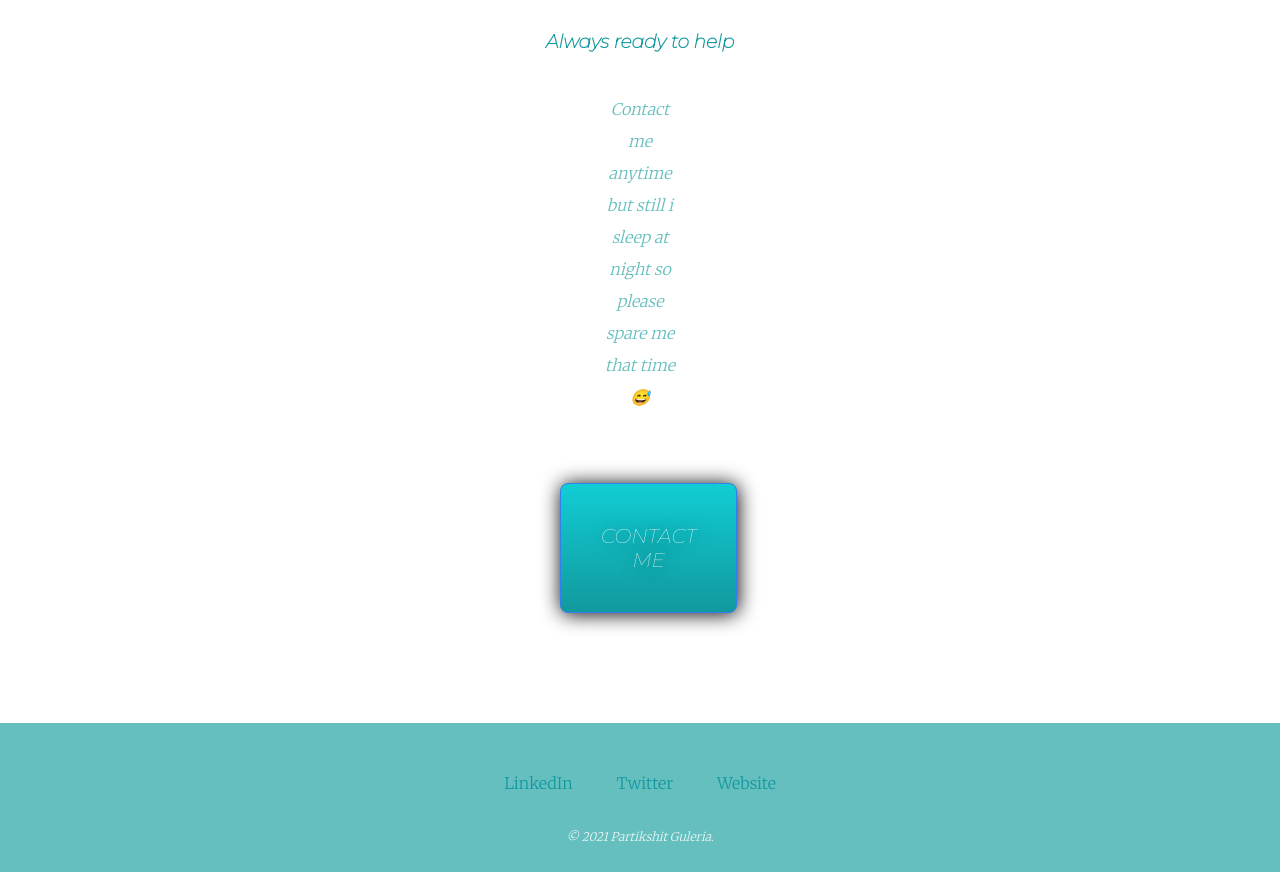
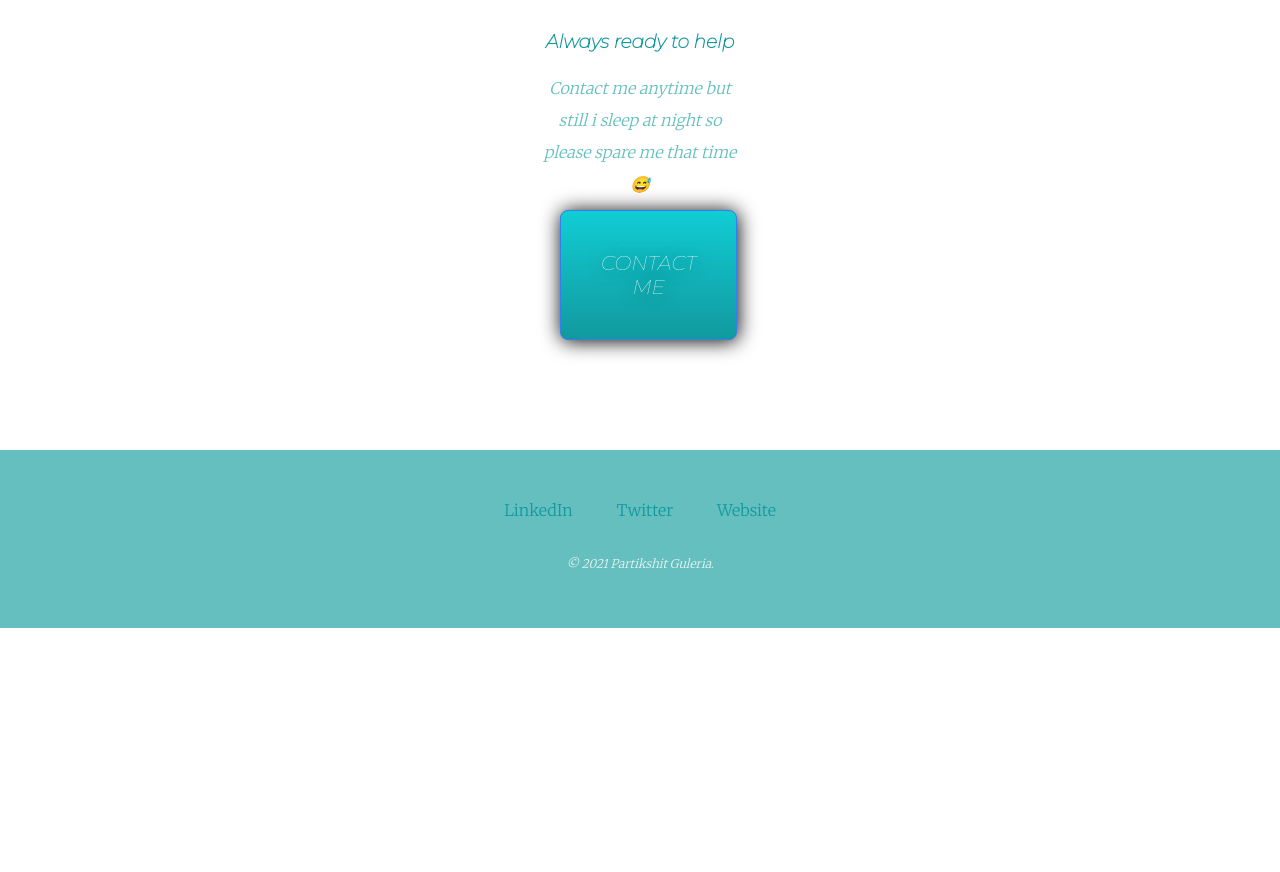
Before and after one commit to pguleria52/cv, a plain HTML site: page index.html in a window 1280 px wide. Shown: the part 2453-3325 px from the top of the page. After the commit the page ends 3081 px from the top, so only its background shows below. Drawn offline with Linux system fonts and the light colour scheme.

Commit message:
Update style.css

```diff
--- a/style.css
+++ b/style.css
@@ -118,8 +118,8 @@ height: 150px;
    margin: auto;
 }
 .contact-msg{
-    width: 40%;
-    margin: 40px auto 60px;
+
+    margin:  auto;
 }
 .btn {
     background: #11CDD4;
```
